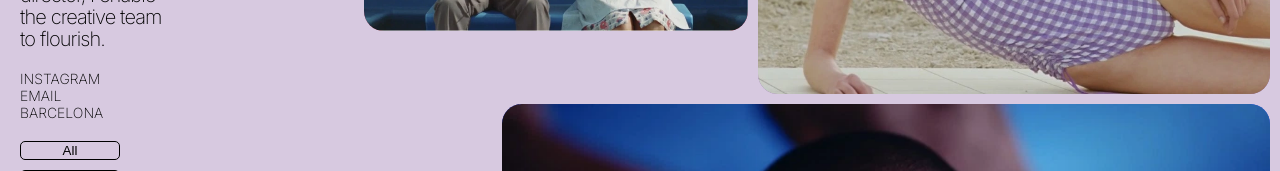
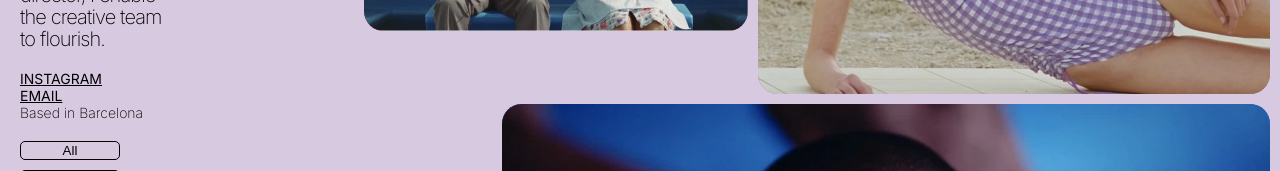
Before and after one commit to alejandromachin/lauraruizweb, a React (Create React App) app: page /home in a window 1280 px wide. Shown: the part 285-456 px from the top of the page. Built offline with nearby package versions, Linux system fonts and the light colour scheme.

Commit message:
added links and styles to contactMenu

```diff
--- a/src/components/ContactMenu/ContactMenu.js
+++ b/src/components/ContactMenu/ContactMenu.js
@@ -1,9 +1,19 @@
 const ContactMenu = () => {
   return (
     <ul>
-      <li>INSTAGRAM</li>
-      <li>EMAIL</li>
-      <li>BARCELONA</li>
+      <li className="contactMenu__link">
+        <a
+          href="https://www.instagram.com/lauraruizpenacho/"
+          target="_blank"
+          rel="noreferrer"
+        >
+          INSTAGRAM
+        </a>
+      </li>
+      <li className="contactMenu__link">
+        <a href="mailto: lruizpenacho@gmail.com">EMAIL</a>
+      </li>
+      <li>Based in Barcelona</li>
     </ul>
   );
 };
--- a/src/index.css
+++ b/src/index.css
@@ -137,3 +137,13 @@ a:active {
   opacity: 0;
   transition: 0.5s;
 }
+
+.contactMenu__link {
+  font-weight: 400;
+  text-decoration: underline;
+}
+
+.contactMenu__link:hover {
+  text-decoration: none;
+  color: #9d75b4;
+}
```
